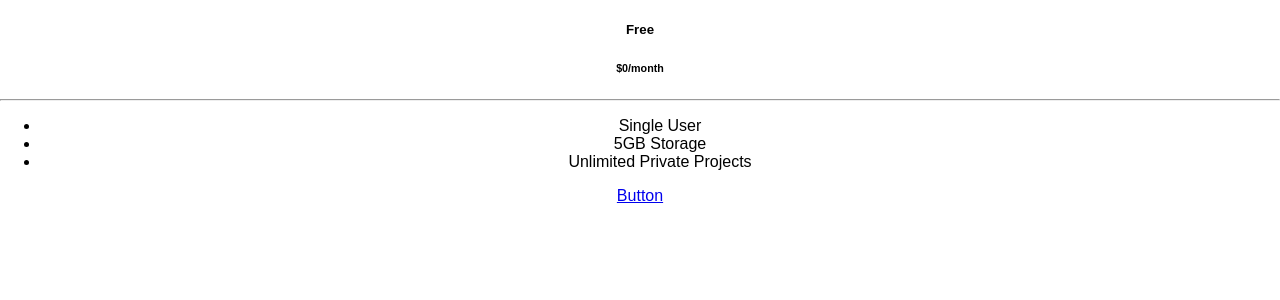
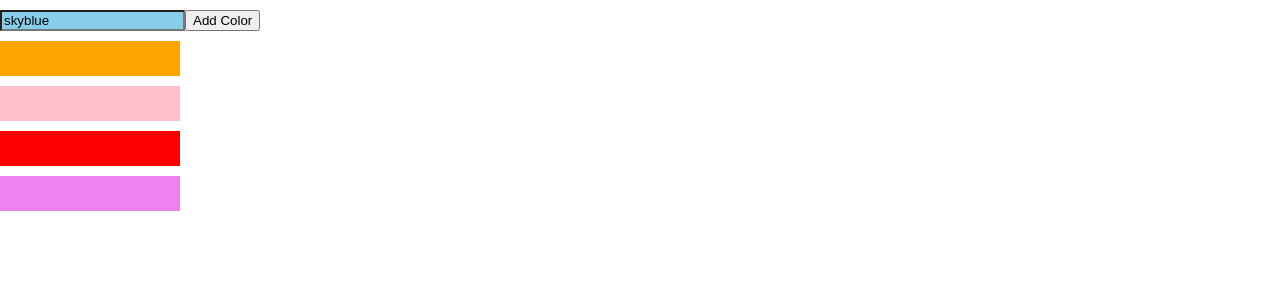
Before and after one commit to SangeethaShanmugm/b42wd-react, a React (Create React App) app: page / in a window 1280 px wide. Shown: the top 300 px of the page. Built offline with nearby package versions, Linux system fonts and the light colour scheme.

Commit message:
added addColor

```diff
--- a/src/App.css
+++ b/src/App.css
@@ -13,3 +13,8 @@
 .App>div:nth-child(1)>.profile-pic {
   border-radius: 0px;
 }
+
+.add-color {
+  display: flex;
+  margin-top: 10px;
+}
--- a/src/App.js
+++ b/src/App.js
@@ -22,10 +22,10 @@ function App() {
 
   return (
     <div className="App">
-      <Card1 />
       {/* <h1>Hello Everyone</h1> */}
-      {/* <Counter />
-      {users.map((usr) => (
+      {/* <Counter /> */}
+      <AddColor />
+      {/* {users.map((usr) => (
         <Msg name={usr.name} pic={usr.pic} />
       ))} */}
 
@@ -52,13 +52,63 @@ function App() {
   );
 }
 
+function AddColor() {
+  // const color = "skyblue";
+  const [color, setColor] = useState("skyblue");
+  // const colorList = ["orange", "pink", "red", "violet"];
+  const [colorList, setColorList] = useState([
+    "orange",
+    "pink",
+    "red",
+    "violet",
+  ]);
+  const styles = {
+    backgroundColor: color,
+  };
+
+  return (
+    <div>
+      <div className="add-color">
+        <input
+          onChange={(event) => setColor(event.target.value)}
+          style={styles}
+          type="text"
+          value={color}
+        />
+
+        <button
+          //copy the colorList and add newColor to it
+          onClick={() => setColorList([color])}
+        >
+          Add Color
+        </button>
+      </div>
+      {colorList.map((clr) => (
+        <ColorBox color={clr} />
+      ))}
+    </div>
+  );
+}
+
+function ColorBox({ color }) {
+  const styles = {
+    backgroundColor: color,
+    width: "180px",
+    height: "35px",
+    marginTop: "10px",
+  };
+  return <div style={styles}></div>;
+}
+
 function Counter() {
   // let like = 10;
   const [like, setLike] = useState(0);
+  const [dislike, setDislike] = useState(0);
   return (
     <div>
       {/* camelcase - onClick */}
       <button onClick={() => setLike(like + 1)}>👍 {like}</button>
+      <button onClick={() => setDislike(dislike + 1)}>👎 {dislike}</button>
     </div>
   );
 }
```
